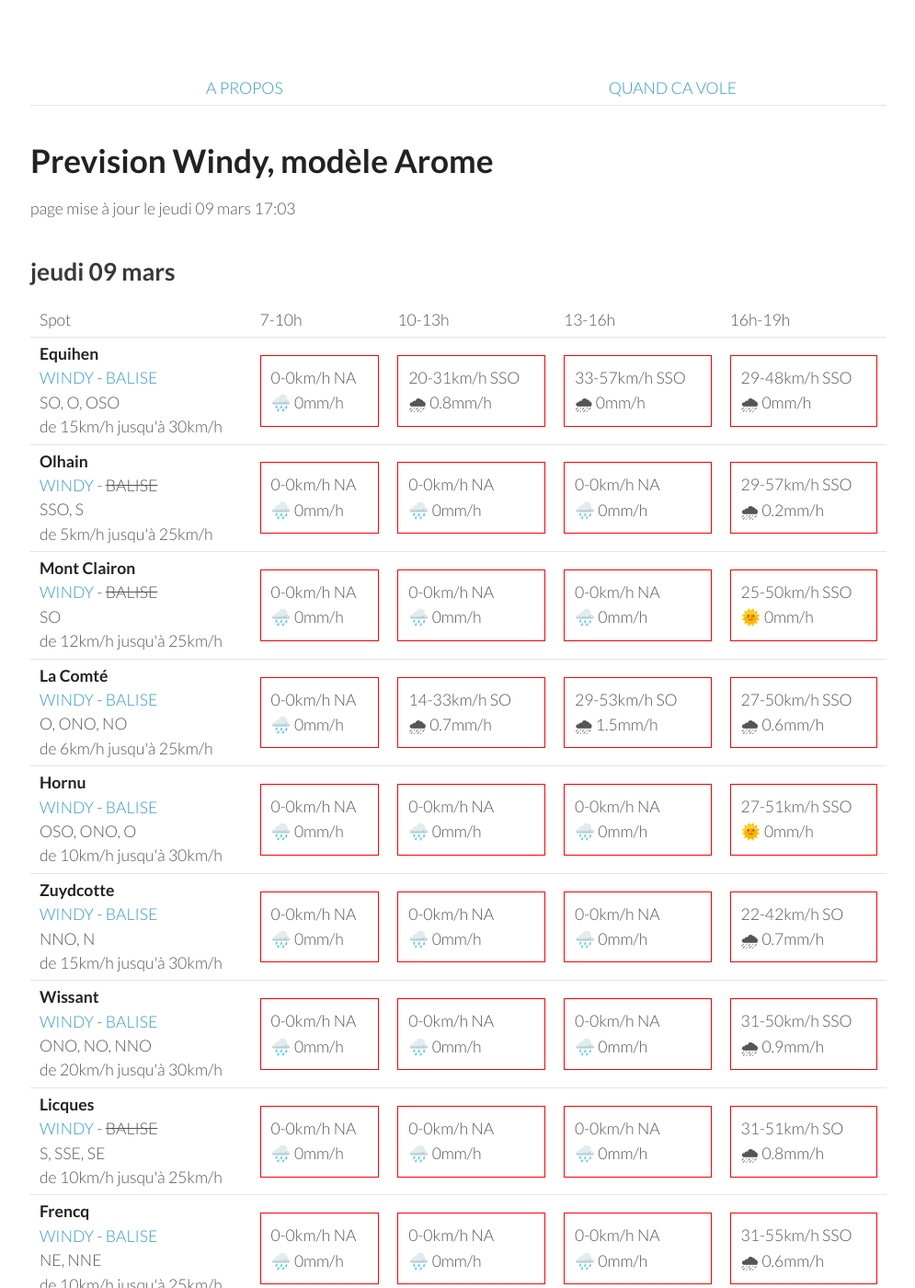
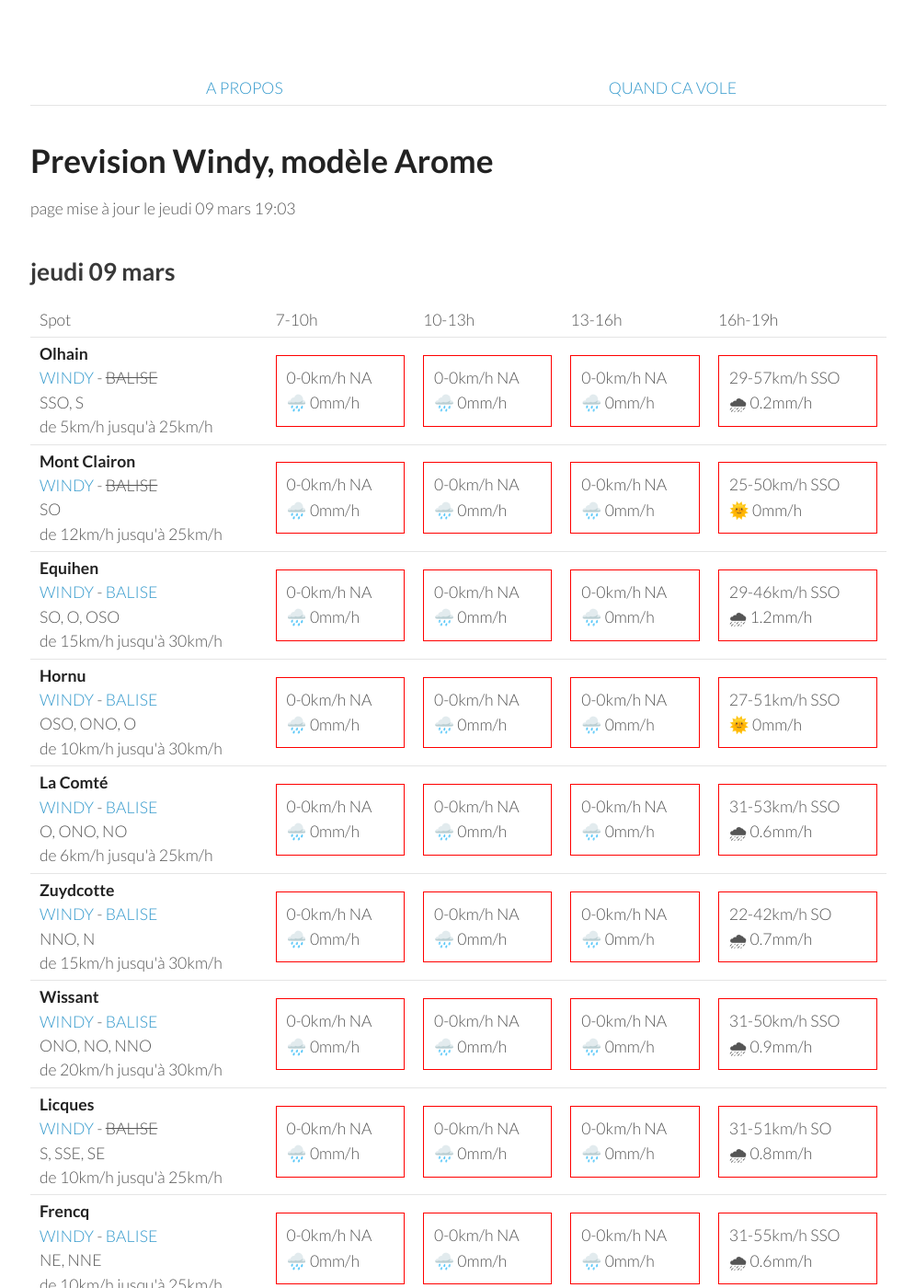
Before and after one commit to parapente-dans-le-nord/parapente-dans-le-nord.github.io, a Jekyll site: the page built from all.markdown, in a window 1280 px wide and 1400 px high. Shown: the whole window at 92% size, without its empty margins (25-1020 px from the left). Built offline with Jekyll 4.4.1, drawn with Linux system fonts in a browser that asks for light colours; some of the changed text lies outside the part shown.

Commit message:
update index.markdown

```diff
--- a/all.markdown
+++ b/all.markdown
@@ -7,7 +7,7 @@ title:  "Tous les spots"
 {: .links}
 
 # Prevision Windy, modèle Arome
-page mise à jour le jeudi 09 mars 17:03
+page mise à jour le jeudi 09 mars 19:03
 
 ## jeudi 09 mars
 
@@ -20,15 +20,6 @@ page mise à jour le jeudi 09 mars 17:03
       <td>10-13h</td>
       <td>13-16h</td>
       <td>16h-19h</td>
-    </tr>
-<tr>
-        <td><strong>Equihen</strong><br><a href="https://windy.com/50.679/1.572?50.279,1.571,8,m:e3CagdM">WINDY</a> - <span class=""><a href="https://balisemeteo.com/balise_histo.php?idBalise=159">BALISE</a> </span><br> <span class="vent-favorable">SO, O, OSO</span><br><span class="force-vent">de 15km/h jusqu'à 30km/h</span> </td>
-
-            <td><div class="not-flyable"><p>0-0km/h NA</p><p>🌧️ 0mm/h</p></div></td>
-            <td><div class="not-flyable"><p>20-31km/h SSO</p><p>🌧 0.8mm/h</p></div></td>
-            <td><div class="not-flyable"><p>33-57km/h SSO</p><p>🌧 0mm/h</p></div></td>
-            <td><div class="not-flyable"><p>29-48km/h SSO</p><p>🌧 0mm/h</p></div></td>
-
     </tr>
 <tr>
         <td><strong>Olhain</strong><br><a href="https://windy.com/50.434/2.586?50.031,2.587,8,m:e3eagft">WINDY</a> - <span class="no-balise"> BALISE </span><br> <span class="vent-favorable">SSO, S</span><br><span class="force-vent">de 5km/h jusqu'à 25km/h</span> </td>
@@ -49,12 +40,12 @@ page mise à jour le jeudi 09 mars 17:03
 
     </tr>
 <tr>
-        <td><strong>La Comté</strong><br><a href="https://windy.com/50.426/2.500?50.025,2.499,8">WINDY</a> - <span class=""><a href="https://balisemeteo.com/balise.php?idBalise=">BALISE</a> </span><br> <span class="vent-favorable">O, ONO, NO</span><br><span class="force-vent">de 6km/h jusqu'à 25km/h</span> </td>
+        <td><strong>Equihen</strong><br><a href="https://windy.com/50.679/1.572?50.279,1.571,8,m:e3CagdM">WINDY</a> - <span class=""><a href="https://balisemeteo.com/balise_histo.php?idBalise=159">BALISE</a> </span><br> <span class="vent-favorable">SO, O, OSO</span><br><span class="force-vent">de 15km/h jusqu'à 30km/h</span> </td>
 
             <td><div class="not-flyable"><p>0-0km/h NA</p><p>🌧️ 0mm/h</p></div></td>
-            <td><div class="not-flyable"><p>14-33km/h SO</p><p>🌧 0.7mm/h</p></div></td>
-            <td><div class="not-flyable"><p>29-53km/h SO</p><p>🌧 1.5mm/h</p></div></td>
-            <td><div class="not-flyable"><p>27-50km/h SSO</p><p>🌧 0.6mm/h</p></div></td>
+            <td><div class="not-flyable"><p>0-0km/h NA</p><p>🌧️ 0mm/h</p></div></td>
+            <td><div class="not-flyable"><p>0-0km/h NA</p><p>🌧️ 0mm/h</p></div></td>
+            <td><div class="not-flyable"><p>29-46km/h SSO</p><p>🌧 1.2mm/h</p></div></td>
 
     </tr>
 <tr>
@@ -64,6 +55,15 @@ page mise à jour le jeudi 09 mars 17:03
             <td><div class="not-flyable"><p>0-0km/h NA</p><p>🌧️ 0mm/h</p></div></td>
             <td><div class="not-flyable"><p>0-0km/h NA</p><p>🌧️ 0mm/h</p></div></td>
             <td><div class="not-flyable"><p>27-51km/h SSO</p><p>🌞 0mm/h</p></div></td>
+
+    </tr>
+<tr>
+        <td><strong>La Comté</strong><br><a href="https://windy.com/50.426/2.500?50.025,2.499,8">WINDY</a> - <span class=""><a href="https://balisemeteo.com/balise.php?idBalise=">BALISE</a> </span><br> <span class="vent-favorable">O, ONO, NO</span><br><span class="force-vent">de 6km/h jusqu'à 25km/h</span> </td>
+
+            <td><div class="not-flyable"><p>0-0km/h NA</p><p>🌧️ 0mm/h</p></div></td>
+            <td><div class="not-flyable"><p>0-0km/h NA</p><p>🌧️ 0mm/h</p></div></td>
+            <td><div class="not-flyable"><p>0-0km/h NA</p><p>🌧️ 0mm/h</p></div></td>
+            <td><div class="not-flyable"><p>31-53km/h SSO</p><p>🌧 0.6mm/h</p></div></td>
 
     </tr>
 <tr>
@@ -147,6 +147,16 @@ page mise à jour le jeudi 09 mars 17:03
 
     </tr>
 <tr>
+        <td><strong>La Comté</strong><br><a href="https://windy.com/50.426/2.500?50.025,2.499,8">WINDY</a> - <span class=""><a href="https://balisemeteo.com/balise.php?idBalise=">BALISE</a> </span><br> <span class="vent-favorable">O, ONO, NO</span><br><span class="force-vent">de 6km/h jusqu'à 25km/h</span> </td>
+
+            <td><div class="not-flyable"><p>20-40km/h SSO</p><p>🌧 0.4mm/h</p></div></td>
+            <td><div class="not-flyable"><p>35-57km/h OSO</p><p>🌧 0.6mm/h</p></div></td>
+            <td><div class="not-flyable"><p>35-66km/h O</p><p>🌞 0mm/h</p></div></td>
+            <td><div class="not-flyable"><p>31-57km/h NNO</p><p>🌧 0.7mm/h</p></div></td>
+
+
+    </tr>
+<tr>
         <td><strong>Hornu</strong><br><a href="https://windy.com/50.424/3.819?50.024,3.818,8,m:e3daghw">WINDY</a> - <span class=""><a href="https://balisemeteo.com/balise_histo.php?idBalise=5040">BALISE</a> </span><br> <span class="vent-favorable">OSO, ONO, O</span><br><span class="force-vent">de 10km/h jusqu'à 30km/h</span> </td>
 
             <td><div class="not-flyable"><p>18-35km/h SSO</p><p>🌧 1.3mm/h</p></div></td>
@@ -157,22 +167,12 @@ page mise à jour le jeudi 09 mars 17:03
 
     </tr>
 <tr>
-        <td><strong>La Comté</strong><br><a href="https://windy.com/50.426/2.500?50.025,2.499,8">WINDY</a> - <span class=""><a href="https://balisemeteo.com/balise.php?idBalise=">BALISE</a> </span><br> <span class="vent-favorable">O, ONO, NO</span><br><span class="force-vent">de 6km/h jusqu'à 25km/h</span> </td>
-
-            <td><div class="not-flyable"><p>27-46km/h SSO</p><p>🌧 2mm/h</p></div></td>
-            <td><div class="not-flyable"><p>37-59km/h OSO</p><p>🌧 1.3mm/h</p></div></td>
-            <td><div class="not-flyable"><p>37-59km/h O</p><p>🌞 0mm/h</p></div></td>
-            <td><div class="not-flyable"><p>31-55km/h NO</p><p>🌧 1.2mm/h</p></div></td>
-
-
-    </tr>
-<tr>
         <td><strong>Equihen</strong><br><a href="https://windy.com/50.679/1.572?50.279,1.571,8,m:e3CagdM">WINDY</a> - <span class=""><a href="https://balisemeteo.com/balise_histo.php?idBalise=159">BALISE</a> </span><br> <span class="vent-favorable">SO, O, OSO</span><br><span class="force-vent">de 15km/h jusqu'à 30km/h</span> </td>
 
-            <td><div class="not-flyable"><p>25-50km/h SO</p><p>🌧 1.5mm/h</p></div></td>
-            <td><div class="not-flyable"><p>42-64km/h O</p><p>🌞 0mm/h</p></div></td>
-            <td><div class="not-flyable"><p>38-55km/h ONO</p><p>🌞 0mm/h</p></div></td>
-            <td><div class="not-flyable"><p>38-68km/h NNO</p><p>🌧 2mm/h</p></div></td>
+            <td><div class="not-flyable"><p>27-51km/h SO</p><p>🌧 0.3mm/h</p></div></td>
+            <td><div class="not-flyable"><p>46-68km/h O</p><p>🌞 0mm/h</p></div></td>
+            <td><div class="not-flyable"><p>38-59km/h NO</p><p>🌧 0.8mm/h</p></div></td>
+            <td><div class="not-flyable"><p>35-64km/h NNO</p><p>🌧 0.6mm/h</p></div></td>
 
 
     </tr>
@@ -285,7 +285,7 @@ page mise à jour le jeudi 09 mars 17:03
 <tr>
         <td><strong>La Comté</strong><br><a href="https://windy.com/50.426/2.500?50.025,2.499,8">WINDY</a> - <span class=""><a href="https://balisemeteo.com/balise.php?idBalise=">BALISE</a> </span><br> <span class="vent-favorable">O, ONO, NO</span><br><span class="force-vent">de 6km/h jusqu'à 25km/h</span> </td>
 
-            <td><div class="not-flyable"><p>5-11km/h NNE</p><p>🌞 0mm/h</p></div></td>
+            <td><div class="not-flyable"><p>1-11km/h NNO</p><p>🌞 0mm/h</p></div></td>
             <td><div class="not-flyable"><p>9-18km/h SE</p><p>🌞 0mm/h</p></div></td>
             <td><div class="not-flyable"><p>12-25km/h SE</p><p>🌞 0mm/h</p></div></td>
             <td><div class="not-flyable"><p>11-25km/h SE</p><p>🌞 0mm/h</p></div></td>
@@ -325,7 +325,7 @@ page mise à jour le jeudi 09 mars 17:03
 <tr>
         <td><strong>Equihen</strong><br><a href="https://windy.com/50.679/1.572?50.279,1.571,8,m:e3CagdM">WINDY</a> - <span class=""><a href="https://balisemeteo.com/balise_histo.php?idBalise=159">BALISE</a> </span><br> <span class="vent-favorable">SO, O, OSO</span><br><span class="force-vent">de 15km/h jusqu'à 30km/h</span> </td>
 
-            <td><div class="not-flyable"><p>5-11km/h ESE</p><p>🌞 0mm/h</p></div></td>
+            <td><div class="not-flyable"><p>7-11km/h NE</p><p>🌞 0mm/h</p></div></td>
             <td><div class="not-flyable"><p>9-18km/h SE</p><p>🌞 0mm/h</p></div></td>
             <td><div class="not-flyable"><p>12-27km/h SSE</p><p>🌞 0mm/h</p></div></td>
             <td><div class="not-flyable"><p>12-27km/h SE</p><p>🌞 0mm/h</p></div></td>
--- a/index.markdown
+++ b/index.markdown
@@ -7,7 +7,7 @@ title:  "Ou ça vole"
 {: .links}
 
 # Prevision Windy, modèle Arome
-page mise à jour le jeudi 09 mars 17:03
+page mise à jour le jeudi 09 mars 19:03
 
 
 
```
